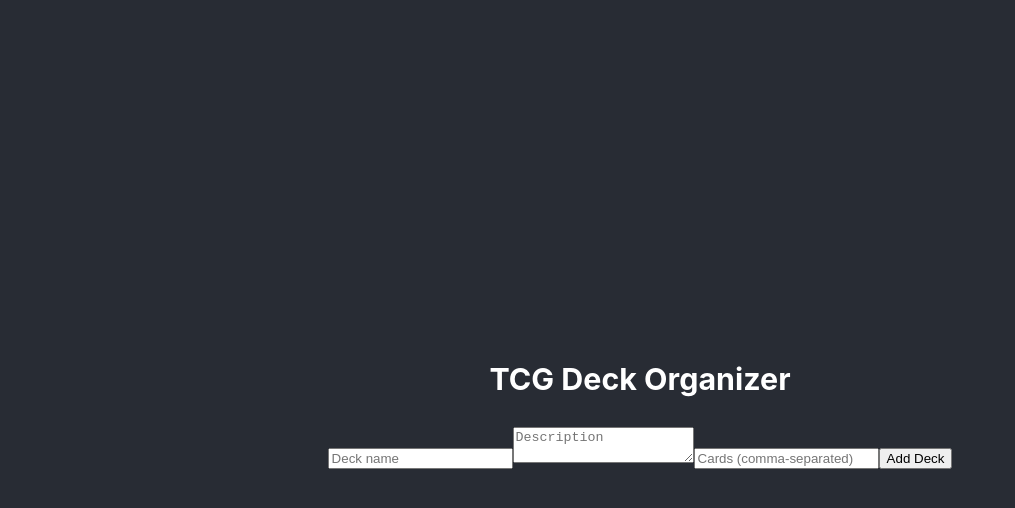
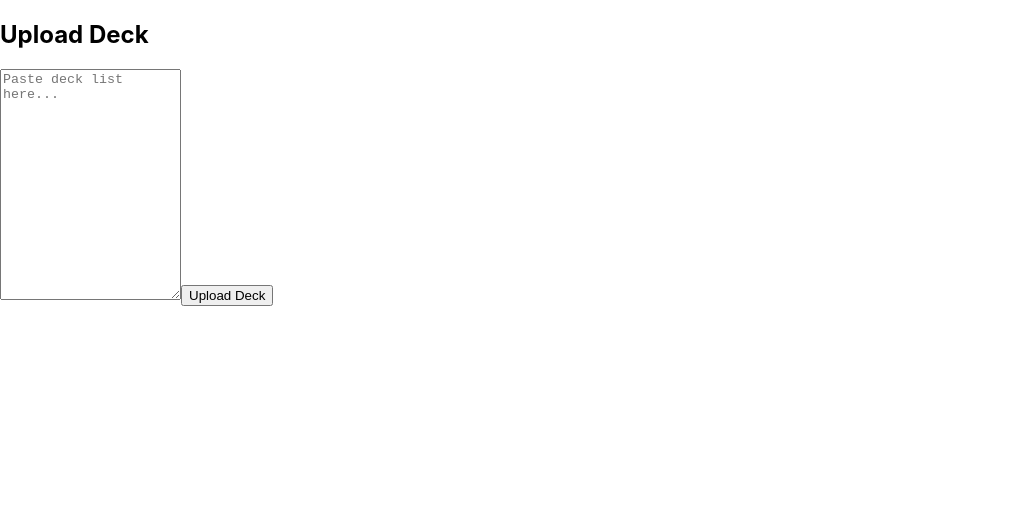
Before and after one commit to aaronl647/tcg-deck-organizer, a React (Create React App) app in the folder client/: page /deck-creator in a window 1280 px wide. Shown: the top 508 px of the page, without its empty margins (0-1015 px from the left). Built offline with nearby package versions, Linux system fonts and the light colour scheme; sample sign-in values are in the browser's storage.

Commit message:
Adding deck parser to app

```diff
--- a/client/src/App.js
+++ b/client/src/App.js
@@ -8,6 +8,7 @@ import SignupPage from './pages/SignupPage/SignupPage';
 
 function App() {
   const isAuthenticated = !!localStorage.getItem('token'); // basic auth check
+  let userId = null;
 
   return (
     <Routes>
@@ -18,7 +19,7 @@ function App() {
       <Route path="/signup" element={<SignupPage />} />
       <Route path="/login" element={<LoginPage />} />
       <Route path="/search" element={isAuthenticated ? <SearchPage /> : <Navigate to="/login" replace />} />
-      <Route path="/deck-creator" element={isAuthenticated ? <AddDeckForm /> : <Navigate to="/login" replace />} />
+      <Route path="/deck-creator" element={isAuthenticated ? <AddDeckForm userId={userId} /> : <Navigate to="/login" replace />} />
     </Routes>
   );
 }
--- a/client/src/components/AddDeckForm/AddDeckForm.jsx
+++ b/client/src/components/AddDeckForm/AddDeckForm.jsx
@@ -1,41 +1,76 @@
-import React, { useState } from 'react';
+import { useState } from 'react';
 import axios from 'axios';
-import { useNavigate } from 'react-router-dom';
 
-const AddDeckForm = () => {
-  const [name, setName] = useState('');
-  const [description, setDescription] = useState('');
-  const [cards, setCards] = useState('');
+export default function AddDeckForm({ userId }) {
+  const [deckText, setDeckText] = useState('');
+  const [uploading, setUploading] = useState(false);
 
-  const navigate = useNavigate();
+  const parseDeck = (text) => {
+    const lines = text.split('\n').map(line => line.trim()).filter(Boolean);
+    const cards = [];
 
-  const handleSubmit = async (e) => {
-    e.preventDefault();
+    let section = null;
+
+    for (const line of lines) {
+      if (line.startsWith('Pokémon')) section = 'pokemon';
+      else if (line.startsWith('Trainer')) section = 'trainer';
+      else if (line.startsWith('Energy')) section = 'energy';
+      else if (line.match(/^\d+\s/)) {
+        const match = line.match(/^(\d+)\s(.+?)\s([A-Z]+)\s(\d+)$/);
+        if (match) {
+          const [, count, name, setCode, setNumber] = match;
+          cards.push({
+            name,
+            setCode,
+            setNumber,
+            count: parseInt(count),
+            category: section,
+          });
+        }
+      }
+    }
+
+    return cards;
+  };
+
+  const handleUpload = async () => {
+    setUploading(true);
+    const cards = parseDeck(deckText);
+
     try {
-      const cardArray = cards.split(',').map(card => card.trim());
-      const response = await axios.post('/api/decks', { name, description, cards: cardArray });
-      console.log('Deck added:', response.data);
-      setName('');
-      setDescription('');
-      setCards('');
-    } catch (error) {
-      console.error('Error adding deck:', error);
+      console.log('Uploading deck:', { userId, name: 'Imported Deck', cards });
+      const response = await axios.post('http://localhost:3001/api/decks', {
+        userId,
+        name: 'Imported Deck',
+        cards,
+      });
+
+      alert('Deck uploaded successfully!');
+    } catch (err) {
+      console.error('Upload error:', err);
+      alert('Failed to upload deck.');
     }
+
+    setUploading(false);
   };
 
   return (
-    <div className="App">
-      <header className="App-header">
-        <h3 onClick={() => navigate('/')}>TCG Deck Organizer</h3>
-      <form onSubmit={handleSubmit}>
-        <input type="text" placeholder="Deck name" value={name} onChange={e => setName(e.target.value)} required />
-        <textarea placeholder="Description" value={description} onChange={e => setDescription(e.target.value)} />
-        <input type="text" placeholder="Cards (comma-separated)" value={cards} onChange={e => setCards(e.target.value)} />
-        <button type="submit">Add Deck</button>
-      </form>
-      </header>
+    <div className="p-4 max-w-xl mx-auto">
+      <h2 className="text-xl font-bold mb-2">Upload Deck</h2>
+      <textarea
+        value={deckText}
+        onChange={(e) => setDeckText(e.target.value)}
+        rows={15}
+        className="w-full border p-2 rounded"
+        placeholder="Paste deck list here..."
+      />
+      <button
+        onClick={handleUpload}
+        disabled={uploading}
+        className="mt-2 px-4 py-2 bg-blue-600 text-white rounded"
+      >
+        {uploading ? 'Uploading...' : 'Upload Deck'}
+      </button>
     </div>
   );
-};
-
-export default AddDeckForm;
+}
--- a/client/src/pages/Home/Home.js
+++ b/client/src/pages/Home/Home.js
@@ -14,14 +14,10 @@ function App() {
                         Search Cards
                     </div>
                      <div className="custom-button" onClick={() => navigate('/deck-creator')}>
-                        Add Decks
+                        Add New Deck
                     </div>
-                    <div className="custom-button" onClick={() => console.log("View Decks clicked")}>
-                        View Decks
-                    </div>
-
-                    <div className="custom-button" onClick={() => console.log("View Cards clicked")}>
-                        View Cards
+                    <div className="custom-button" onClick={() => console.log("View Collection clicked")}>
+                        View Collection
                     </div>
                 </div>
             </header>
```
Also changed, not shown: 2 other files (tests, documents, lock files or other folders).
